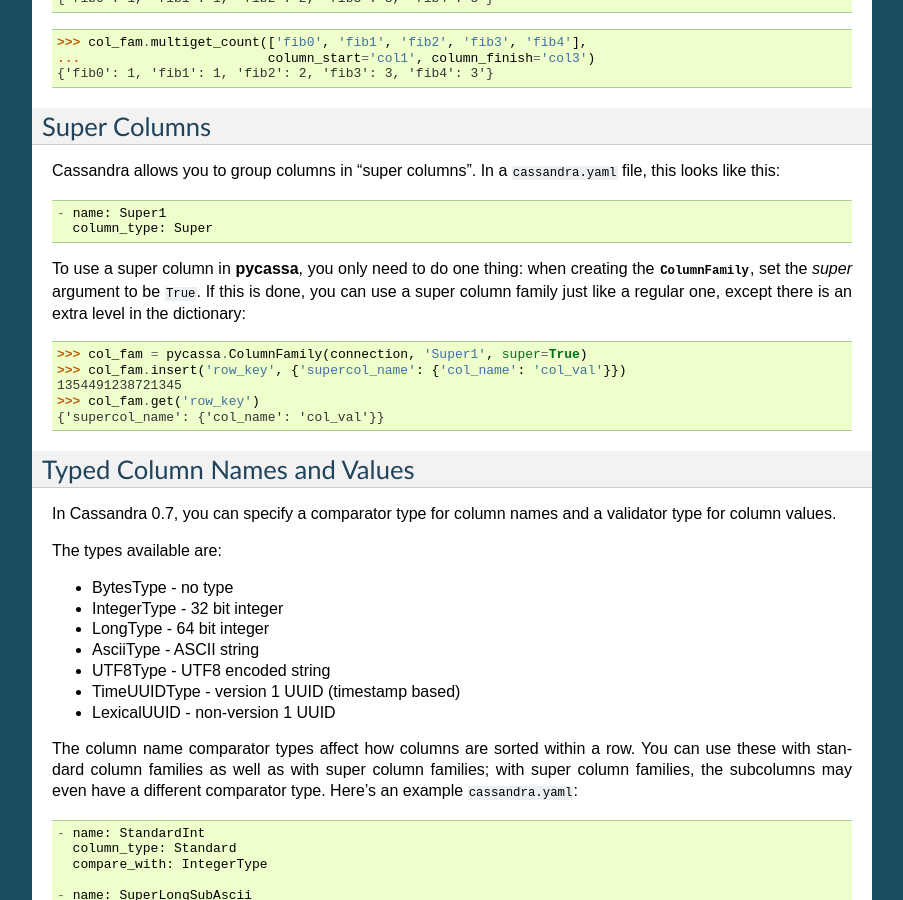
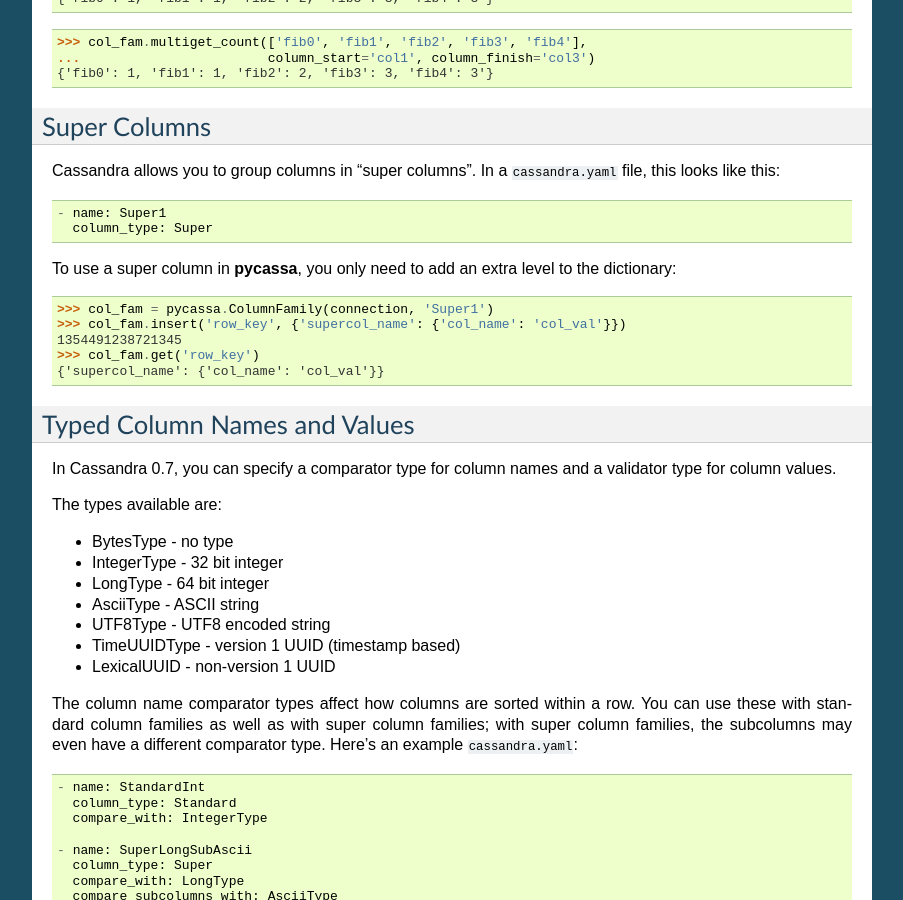
Before and after one commit to pycassa/pycassa, a Sphinx documentation site: the page built from doc/tutorial.rst, in a window 1280 px wide and 900 px high, scrolled down 2531 px. Shown: the whole window, without its empty margins (198-1101 px from the left). Built offline with Sphinx 7.4.7, drawn with Linux system fonts in a browser that asks for light colours.

Commit message:
Automatically detect if a CF is a Super CF.

```diff
--- a/doc/tutorial.rst
+++ b/doc/tutorial.rst
@@ -194,15 +194,12 @@
   - name: Super1
     column_type: Super
 
-To use a super column in **pycassa**, you only need to do one thing:
-when creating the :class:`~pycassa.columnfamily.ColumnFamily`,
-set the `super` argument to be ``True``. If this is done, you can
-use a super column family just like a regular one, except there is an
-extra level in the dictionary:
+To use a super column in **pycassa**, you only need to
+add an extra level to the dictionary:
 
 .. code-block:: python
 
-  >>> col_fam = pycassa.ColumnFamily(connection, 'Super1', super=True)
+  >>> col_fam = pycassa.ColumnFamily(connection, 'Super1')
   >>> col_fam.insert('row_key', {'supercol_name': {'col_name': 'col_val'}})
   1354491238721345
   >>> col_fam.get('row_key')
```
Also changed, not shown: 1 other file.
